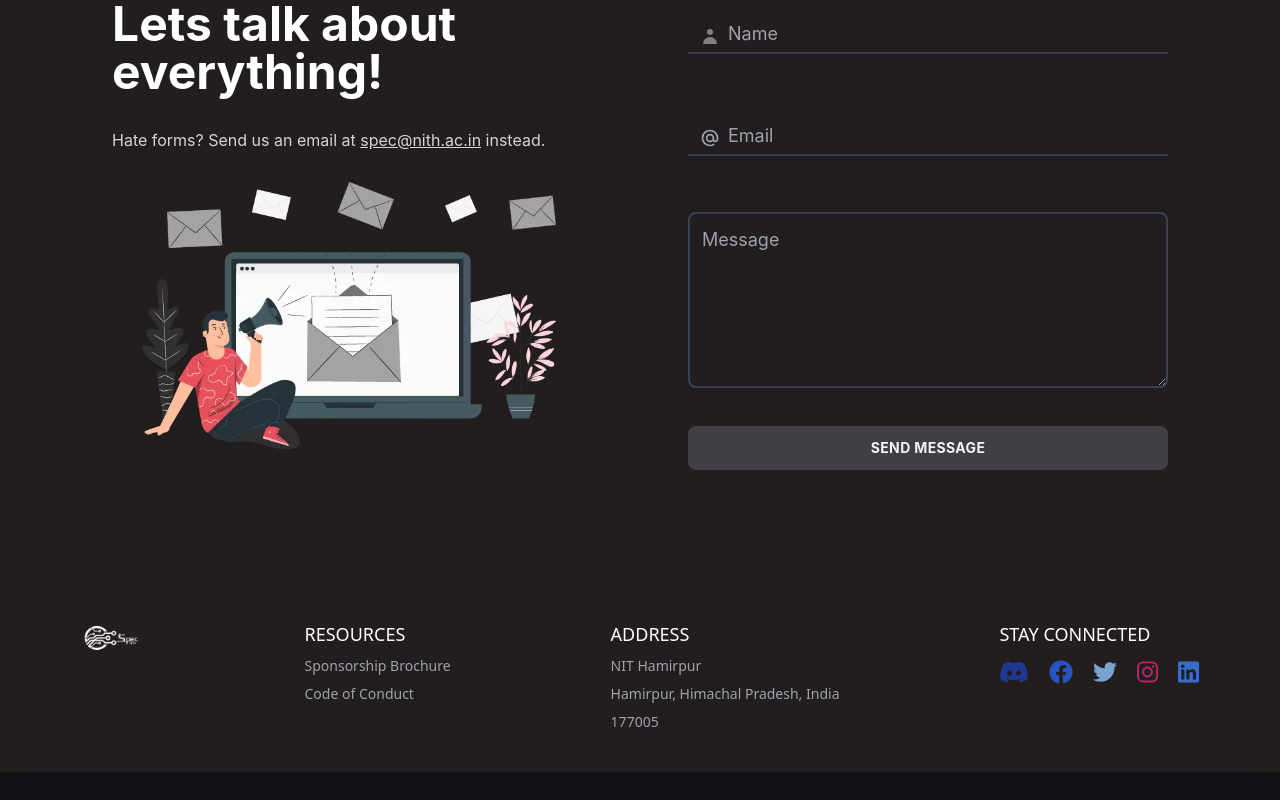
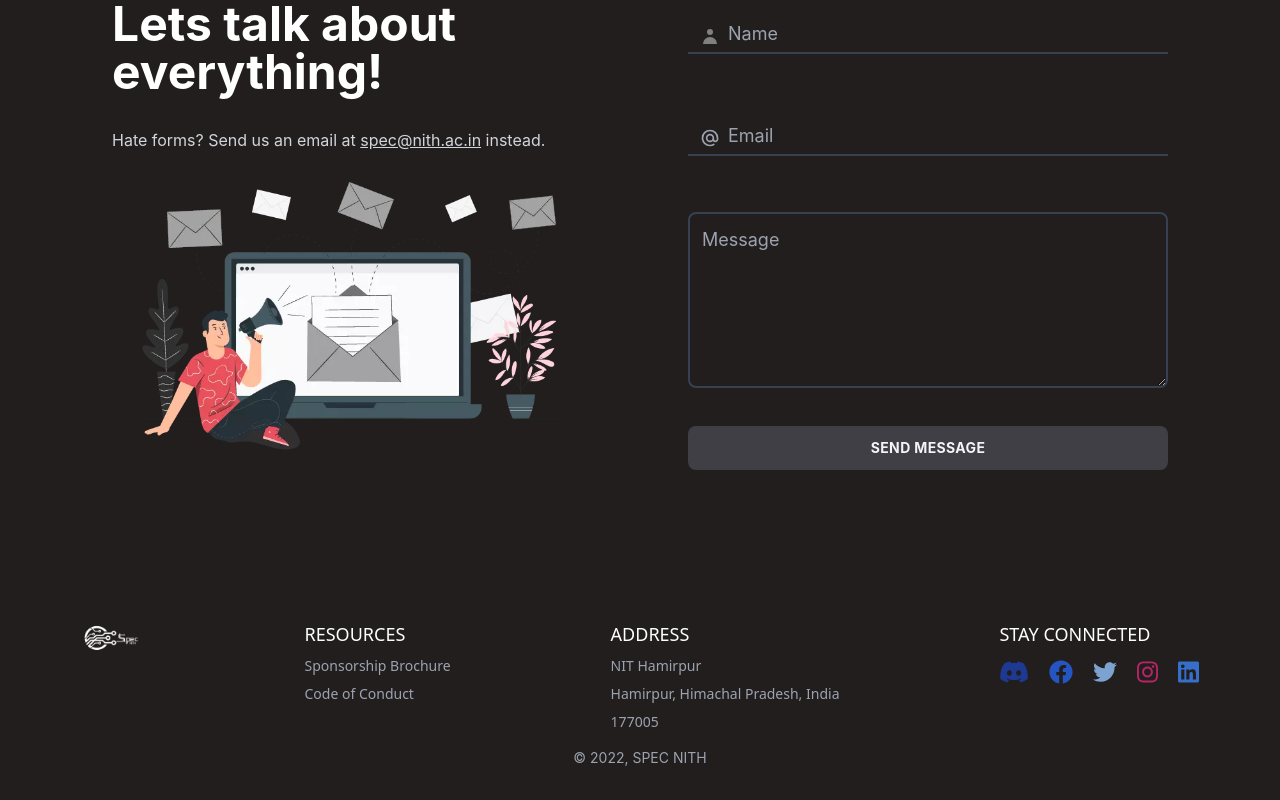
Before and after one commit to spec-nith/Electrothon, a React (Create React App) app: page / in a window 1280 px wide. Shown: the part 10435-11235 px from the top of the page. Before the commit the page ends 11207 px from the top, so only its background shows below. Built offline with nearby package versions, Linux system fonts and the light colour scheme.

Commit message:
Added Copyright in Footer

```diff
--- a/src/components/UI/Footer/Footer.js
+++ b/src/components/UI/Footer/Footer.js
@@ -11,6 +11,7 @@ import {
 export default function Footer() {
   const BottomFooter = () => {
     return (
+      <React.Fragment>
       <div className="md:flex justify-center gap-5 lg:gap-40 mt-5 font-sans">
         <div className=" md:visible flex justify-center mb-2">
           <a
@@ -137,6 +138,8 @@ export default function Footer() {
           </div>
         </div>
       </div>
+      <div className="text-sm flex justify-center pb-2 text-gray-400">© 2022, SPEC NITH</div>
+      </React.Fragment>
     );
   };
 
```
